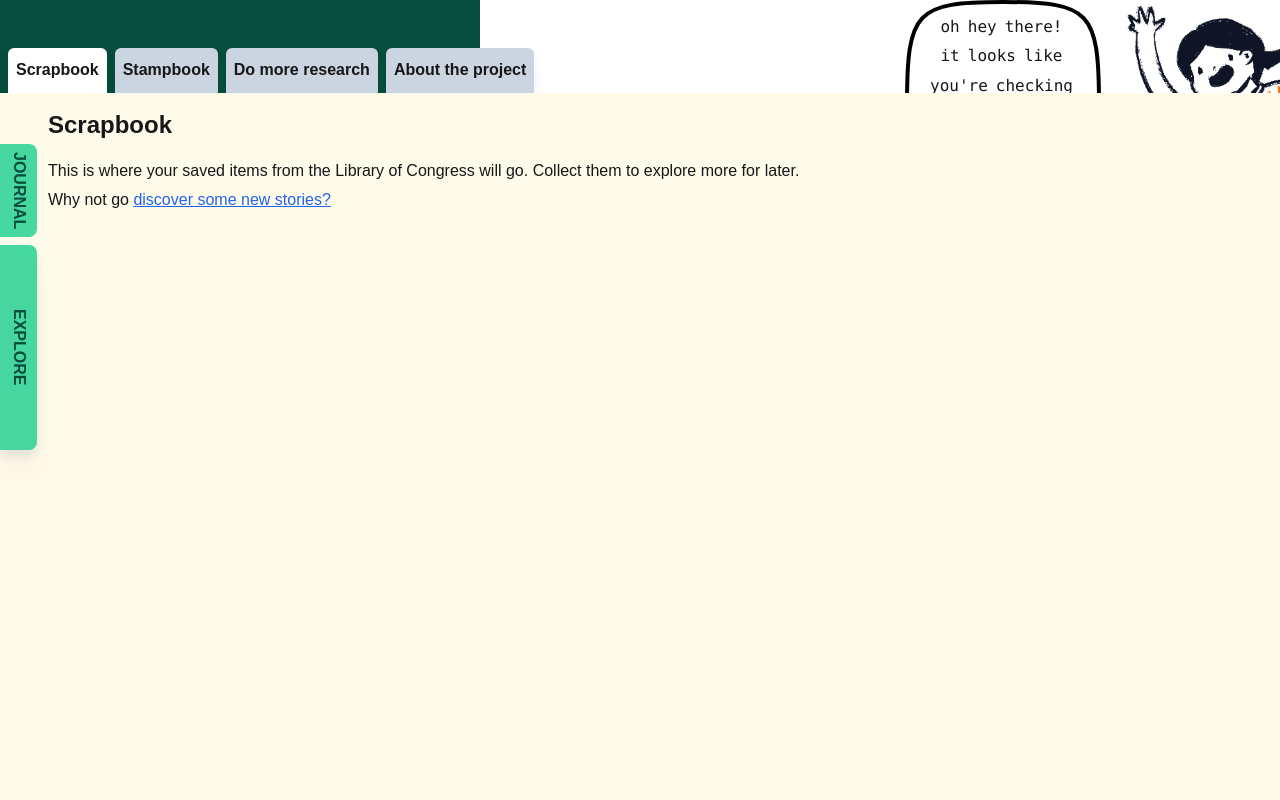
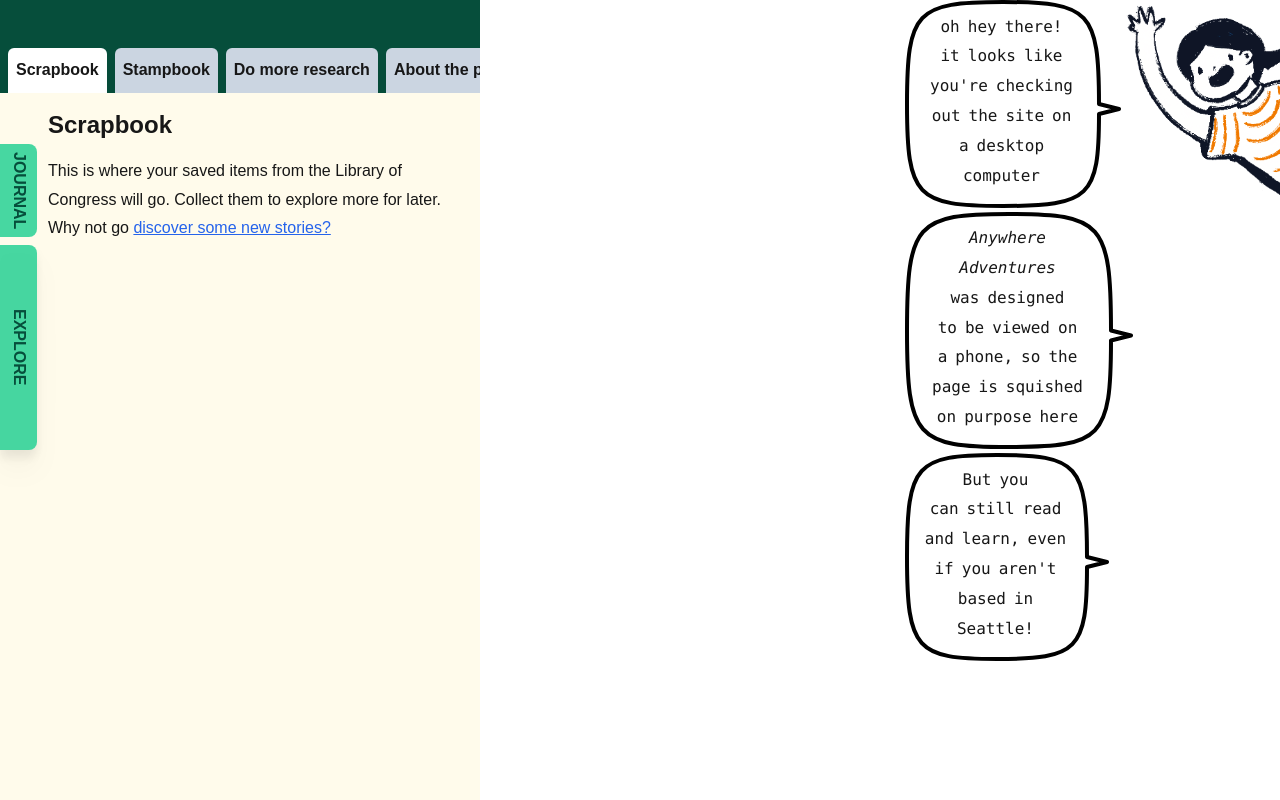
Before and after one commit to livcheerful/anywhereadventures, a Next.js app: page /journal in a window 1280 px wide. Built offline with nearby package versions, Linux system fonts and the light colour scheme.

Commit message:
adjust spacing add text to stamp page

```diff
--- a/src/app/components/ScrapbookPage.js
+++ b/src/app/components/ScrapbookPage.js
@@ -25,7 +25,7 @@ export default function ScrapbookPage() {
 
   return (
     <div
-      className="overflow-clip overflow-y-scroll pl-12"
+      className="overflow-clip pl-12 pr-2"
       onScroll={() => {
         console.log("scrolling");
       }}
--- a/src/app/components/StampbookPage.js
+++ b/src/app/components/StampbookPage.js
@@ -73,7 +73,8 @@ export default function StampbookPage() {
 
   return (
     <div className="flex flex-col items-center pt-4">
-      <div className="grid ">
+      <div className="font-bold">Visit each location and collect stamps</div>
+      <div className="grid gap-2">
         {slugs &&
           slugs.map((slug, i) => {
             const postInfo = slugToSvgIdAndPostInfo.get(slug);
--- a/src/app/journal/page.js
+++ b/src/app/journal/page.js
@@ -55,17 +55,17 @@ export default function Page() {
   };
 
   return (
-    <div className="bg-emerald-900 h-screen">
+    <div className="bg-emerald-900 h-screen w-limiter">
       <Navbar />
       <div
-        className="fixed bottom-0 flex flex-col pt-2 w-full"
+        className="fixed bottom-0 flex flex-col pt-2  w-limiter"
         style={{ height: "95%" }}
       >
         <div className="shrink-0 flex flex-row overflow-x-auto gap-2 w-full px-2">
           {makeTabs()}
         </div>
         <div
-          className="grow bg-amber-50 w-full h-full overflow-y-scroll"
+          className="grow bg-amber-50 w-full h-full overflow-y-auto"
           onScroll={() => {
             console.log("scrolling");
           }}
```
